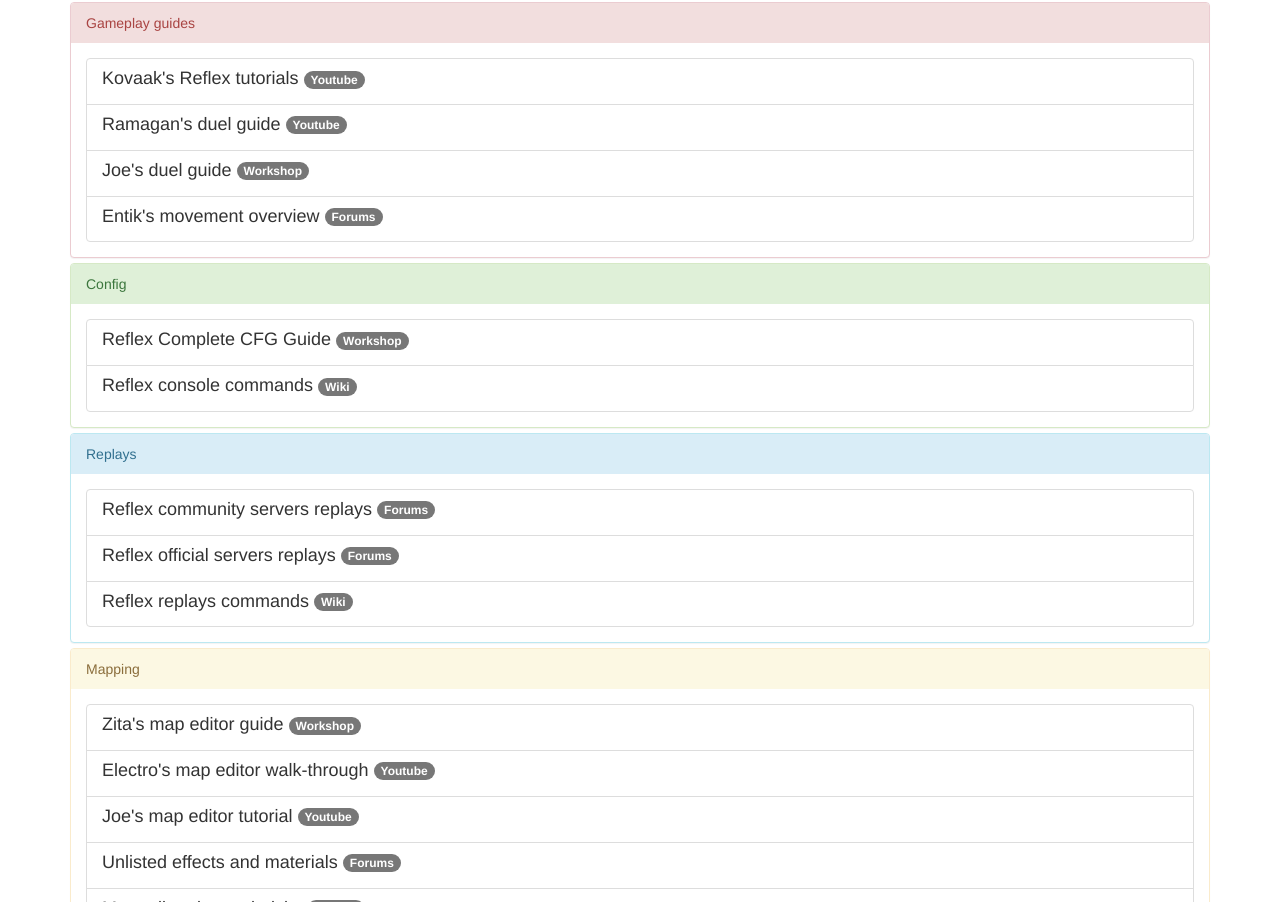
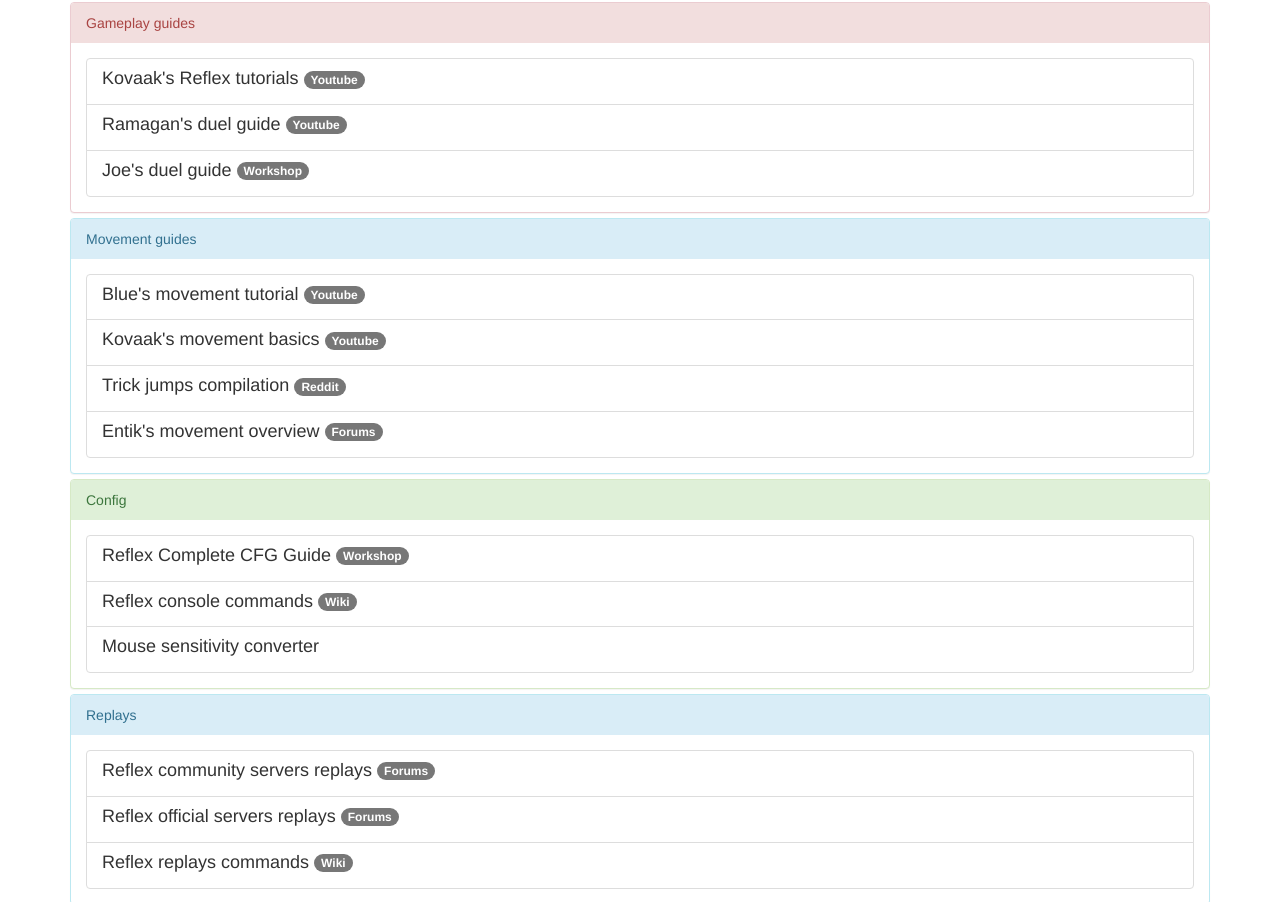
Before and after one commit to reflexlinks/reflexlinks.github.io, a plain HTML site: page index.html in a window 1280 px wide. Shown: the part 994-1896 px from the top of the page. Drawn offline with nearby package versions, Linux system fonts and the light colour scheme.

Commit message:
Added movement category

```diff
--- a/index.html
+++ b/index.html
@@ -9,7 +9,7 @@
   <script src="https://ajax.googleapis.com/ajax/libs/jquery/3.2.0/jquery.min.js"></script>
   <script src="https://maxcdn.bootstrapcdn.com/bootstrap/3.3.7/js/bootstrap.min.js"></script>
 
-  <script>
+<script>
   (function(i,s,o,g,r,a,m){i['GoogleAnalyticsObject']=r;i[r]=i[r]||function(){
   (i[r].q=i[r].q||[]).push(arguments)},i[r].l=1*new Date();a=s.createElement(o),
   m=s.getElementsByTagName(o)[0];a.async=1;a.src=g;m.parentNode.insertBefore(a,m)
@@ -36,6 +36,7 @@
 		  <li><a href="#Common">Common</a></li>
 		  <li><a href="#Community-websites">Community websites</a></li>
 		  <li><a href="#Gameplay-guides">Gameplay guides</a></li>
+		  <li><a href="#Movement-guides">Movement guides</a></li>
 		  <li><a href="#Config">Config</a></li>
 		  <li><a href="#Replays">Replays</a></li>
 		  <li><a href="#Mapping">Mapping</a></li>
@@ -103,6 +104,22 @@
 			<a target="_blank" href="https://steamcommunity.com/sharedfiles/filedetails/?id=876856100" class="list-group-item">
 				  <h4 class="list-group-item-heading">Joe's duel guide <span class="badge">Workshop</span></h4>
 			</a>
+
+		  </div>
+		</div>
+
+		<div id="Movement-guides" class="panel panel-info">
+		  <div class="panel-heading">Movement guides</div>
+		  <div class="panel-body">
+			<a target="_blank" href="https://www.youtube.com/watch?v=OhZWS76FEtI" class="list-group-item">
+				  <h4 class="list-group-item-heading">Blue's movement tutorial <span class="badge">Youtube</span></h4>
+			</a>
+			<a target="_blank" href="https://www.youtube.com/watch?v=gt99wfDKP9U&list=PLxP7tvMqaXzBGG8VV4LqaUddV1WrErMXS&index=2" class="list-group-item">
+				  <h4 class="list-group-item-heading">Kovaak's movement basics <span class="badge">Youtube</span></h4>
+			</a>
+			<a target="_blank" href="https://www.reddit.com/r/reflex/comments/60jiy2/gfycat_compilation_of_trick_jumps_on_reflex_duel/" class="list-group-item">
+				  <h4 class="list-group-item-heading">Trick jumps compilation <span class="badge">Reddit</span></h4>
+			</a>
 			<a target="_blank" href="http://forums.reflexarena.com/index.php?/topic/116-reflex-movement-overview-for-new-players/" class="list-group-item">
 				  <h4 class="list-group-item-heading">Entik's movement overview <span class="badge">Forums</span></h4>
 			</a>
@@ -117,6 +134,9 @@
 			</a>
 			<a target="_blank" href="http://wiki.reflexfiles.com/index.php?title=The_Console_Commands" class="list-group-item">
 				  <h4 class="list-group-item-heading">Reflex console commands <span class="badge">Wiki</span></h4>
+			</a>
+			<a target="_blank" href="https://www.mouse-sensitivity.com/" class="list-group-item">
+				  <h4 class="list-group-item-heading">Mouse sensitivity converter </h4>
 			</a>
 		  </div>
 		</div>
```
